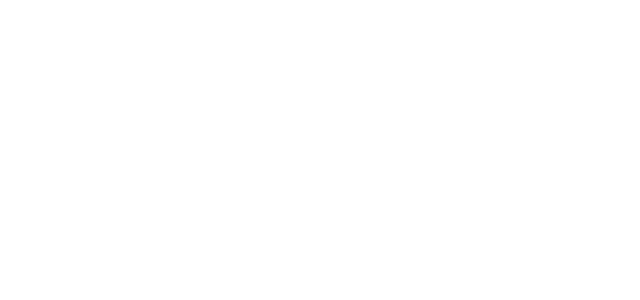
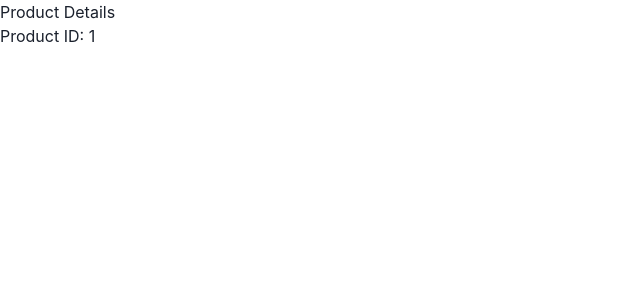
Before and after one commit to yuxzhang97/AnimalSearch, a React (Create React App) app in the folder client/: page /product/1 in a window 1280 px wide. Before the commit this address had no page. Shown: the top 300 px of the page, without its empty margins (0-640 px from the left). Built offline with nearby package versions, Linux system fonts and the light colour scheme.

Commit message:
Refactor Products page to use ProductCard component for search results display

```diff
--- /dev/null
+++ b/client/src/components/ProductCard.js
@@ -0,0 +1,21 @@
+import React from 'react';
+import { Link } from 'react-router-dom';
+import { Box, Image, Heading, Text } from '@chakra-ui/react';
+
+const ProductCard = ({ product }) => {
+  return (
+    <Link to={`/product/${product._id}`}>
+      <Box borderWidth="1px" borderRadius="lg" overflow="hidden" p={2} m={2} width="300px" height="400px">
+        <Image src={product.imageURL} alt={product.name} height="200px" objectFit="cover" />
+        <Box mt={2}>
+          <Heading as="h3" size="md" mb={1}>{product.name}</Heading>
+          <Text fontSize="sm" mb={1}>{product.description}</Text>
+          <Text fontSize="sm" fontWeight="bold" mb={1}>Price: ${product.price}</Text>
+          <Text fontSize="sm" fontStyle="italic">Category: {product.category}</Text>
+        </Box>
+      </Box>
+    </Link>
+  );
+};
+
+export default ProductCard;
--- /dev/null
+++ b/client/src/pages/ProductDetails.js
@@ -0,0 +1,19 @@
+// ProductDetails.js
+
+import React from 'react';
+import { useParams } from 'react-router-dom';
+
+const ProductDetails = () => {
+  const { productId } = useParams();
+
+
+  return (
+    <div>
+      <h1>Product Details</h1>
+      <p>Product ID: {productId}</p>
+      {/* Render product details here */}
+    </div>
+  );
+};
+
+export default ProductDetails;
--- a/client/src/pages/index.js
+++ b/client/src/pages/index.js
@@ -3,6 +3,7 @@ import { BrowserRouter, Routes, Route } from "react-router-dom";
 import { ChakraProvider } from "@chakra-ui/react";
 /** importing our pages */
 import Products from "./products";
+import ProductDetails from "./ProductDetails";
 
 export default function Pages() {
   return (
@@ -10,6 +11,7 @@ export default function Pages() {
       <BrowserRouter>
         <Routes>
           <Route element={<Products />} path="/" />
+          <Route element={<ProductDetails />} path="/product/:productId" />
         </Routes>
       </BrowserRouter>
     </ChakraProvider>
--- a/client/src/pages/products.js
+++ b/client/src/pages/products.js
@@ -1,6 +1,7 @@
 import React, { useState } from 'react';
 import { useLazyQuery, gql } from '@apollo/client';
-import { Input, Button, Spinner, Box, Image, Heading, Text, Flex } from '@chakra-ui/react';
+import { Input, Button, Spinner, Box, Flex } from '@chakra-ui/react';
+import ProductCard from '../components/ProductCard';
 
 const SEARCH_PRODUCTS = gql`
   query SearchProducts($query: String!) {
@@ -15,7 +16,7 @@ const SEARCH_PRODUCTS = gql`
   }
 `;
 
-const ProductSearch = () => {
+const Products = () => {
   const [searchTerm, setSearchTerm] = useState('');
   const [searchProducts, { loading, error, data }] = useLazyQuery(SEARCH_PRODUCTS);
 
@@ -49,15 +50,7 @@ const ProductSearch = () => {
       {data && (
         <Flex flexWrap="wrap">
           {data.searchProducts.map(product => (
-            <Box key={product._id} borderWidth="1px" borderRadius="lg" overflow="hidden" p={2} m={2} width="300px" height="400px">
-              <Image src={product.imageURL} alt={product.name} height="200px" objectFit="cover" />
-              <Box mt={2}>
-                <Heading as="h3" size="md" mb={1}>{product.name}</Heading>
-                <Text fontSize="sm" mb={1}>{product.description}</Text>
-                <Text fontSize="sm" fontWeight="bold" mb={1}>Price: ${product.price}</Text>
-                <Text fontSize="sm" fontStyle="italic">Category: {product.category}</Text>
-              </Box>
-            </Box>
+            <ProductCard key={product._id} product={product} />
           ))}
         </Flex>
       )}
@@ -65,4 +58,4 @@ const ProductSearch = () => {
   );
 };
 
-export default ProductSearch;
+export default Products;
```
Also changed, not shown: client/src/components/Product.js (deleted, +0 -15 lines).
